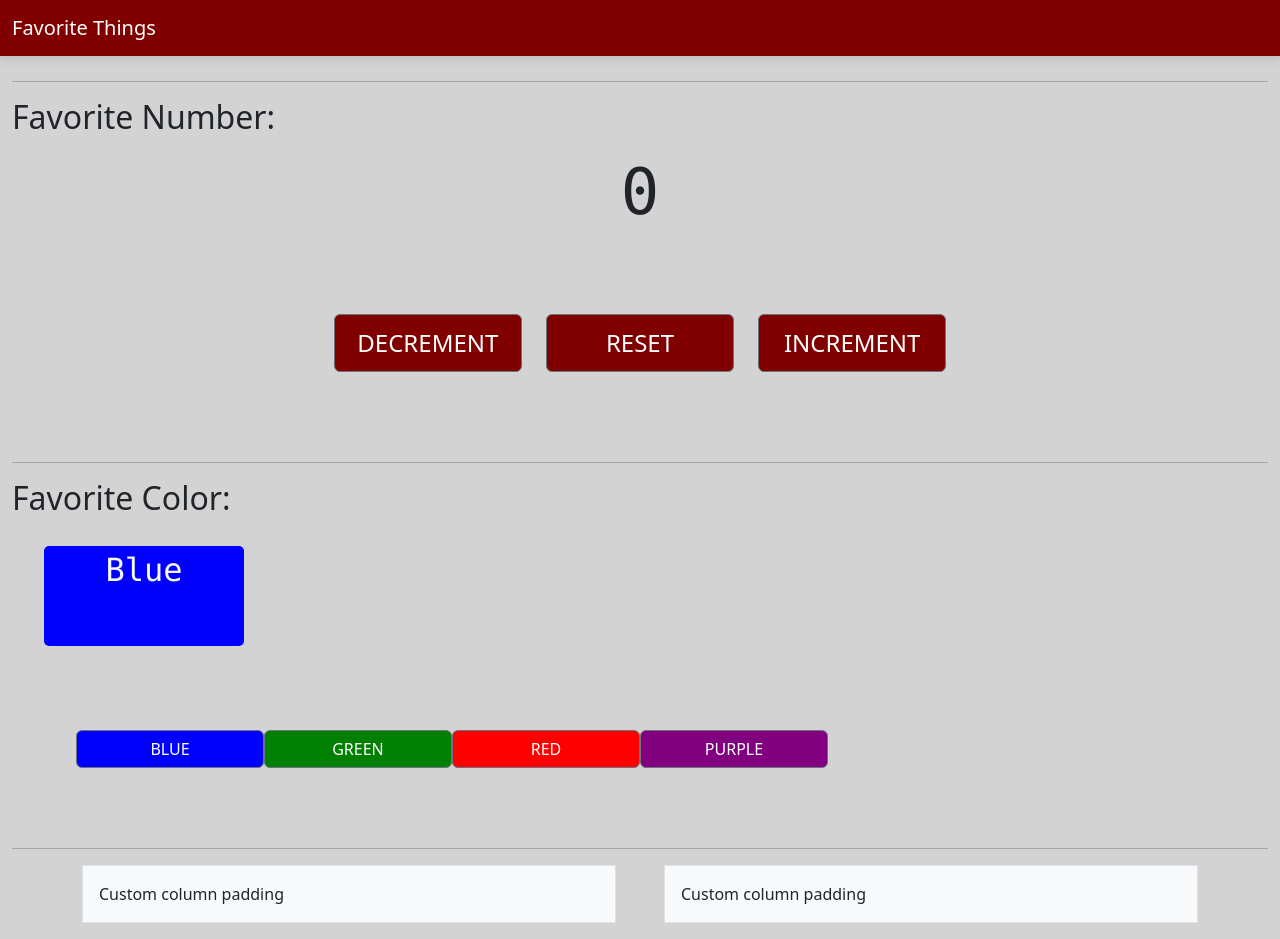
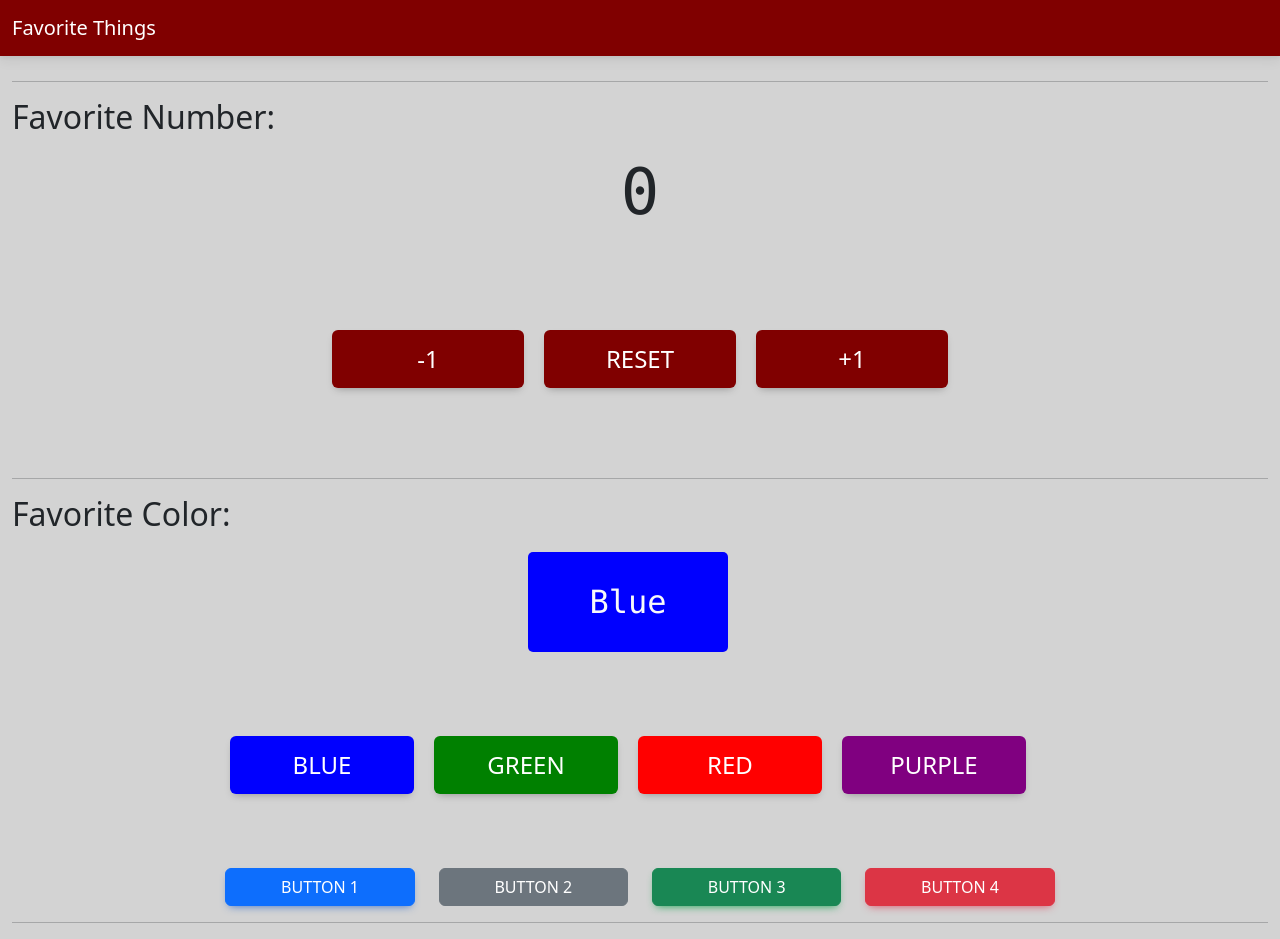
Before and after one commit to rhit-laritzdm/CS-280-Web-Development, a plain HTML site: page Homeworks/HW1/public/index.html in a window 1280 px wide. Drawn offline with nearby package versions, Linux system fonts and the light colour scheme.

Commit message:
messed up a bunch of stuff and struggled with CSS

```diff
--- a/Homeworks/HW1/public/index.html
+++ b/Homeworks/HW1/public/index.html
@@ -22,39 +22,40 @@
             <hr>
 
             <h2>Favorite Number:</h2>
-            <div id="counterText" class="text-dark">0</div>
-            <div class="button-group container-fluid">
-                <button id="decrementButton" type="button" class="btn btn-secondary col-md-2">Decrement</button>
-                <button id="resetButton" type="button" class="btn btn-secondary col-md-2">Reset</button>
-                <button id="incrementButton" type="button" class="btn btn-secondary col-md-2">Increment</button>
+            <p id="counterText" class="text-dark">0</p>
+            <div class="button-group row justify-content-center">
+                <button id="decrementButton" type="button" class="btn col-4 col-md-2">-1</button>
+                <button id="resetButton" type="button" class="btn col-4 col-md-2">Reset</button>
+                <button id="incrementButton" type="button" class="btn col-4 col-md-2">+1</button>
             </div>
 
             <hr>
 
             <h2>Favorite Color:</h2>
-            <div id="favoriteColorContainer" class="container-fluid">
-                <div id = "favoriteColorBox" class=" text-light">Blue</div>
-                <div class="button-group container-fluid overflow-hidden">
-                    <div class="row">
-                        <button id="blueButton" type="button" class="btn btn-secondary col-md-2">Blue</button>
-                        <button id="greenButton" type="button" class="btn btn-secondary col-md-2">Green</button>
-                        <button id="redButton" type="button" class="btn btn-secondary col-md-2">Red</button>
-                        <button id="purpleButton" type="button" class="btn btn-secondary col-md-2">Purple</button>
-                    </div>
+            <div id="favoriteColorContainer" class="container-fluid row justify-content-center">
+                <p id = "favoriteColorBox" class="text-light">Blue</p>
+                <div class="button-group row justify-content-center">
+                    <button id="blueButton" type="button" class="btn col-3 col-md-2">Blue</button>
+                    <button id="greenButton" type="button" class="btn col-3 col-md-2">Green</button>
+                    <button id="redButton" type="button" class="btn col-3 col-md-2">Red</button>
+                    <button id="purpleButton" type="button" class="btn col-3 col-md-2">Purple</button>
                 </div>
             </div>
-
+            <div class="row justify-content-center">
+                <div class="col-md-2 col-3">
+                    <button class="btn btn-primary btn-block">Button 1</button>
+                </div>
+                <div class="col-md-2 col-3">
+                    <button class="btn btn-secondary btn-block">Button 2</button>
+                </div>
+                <div class="col-md-2 col-3">
+                    <button class="btn btn-success btn-block">Button 3</button>
+                </div>
+                <div class="col-md-2 col-3">
+                    <button class="btn btn-danger btn-block">Button 4</button>
+                </div>
+            </div>
             <hr>
-            <div class="container overflow-hidden">
-                <div class="row gx-5">
-                  <div class="col">
-                   <div class="p-3 border bg-light">Custom column padding</div>
-                  </div>
-                  <div class="col">
-                    <div class="p-3 border bg-light">Custom column padding</div>
-                  </div>
-                </div>
-              </div>
         </div>
 
 
--- a/Homeworks/HW1/public/styles/main.css
+++ b/Homeworks/HW1/public/styles/main.css
@@ -12,16 +12,17 @@ body {
 }
 
 #favoriteColorContainer {
-    align-content: center;
+/* Idk what should go here */
 }
+
 #favoriteColorBox {
     background-color: blue;
+    width: 200px;
+    margin: 10px;
+    line-height: 100px;
+    text-align: center;
     font-family: consolas, arial, sans-serif;
     font-size: 2em;
-    text-align: center;
-    width: 200px;
-    height: 100px;
-    margin: 20px;
     border-width: 2px;
     border-radius: 5px;
 }
@@ -37,6 +38,7 @@ body {
     padding: 10px;
     background-color: maroon;
     text-align: center;
+    color: white;
 }
 
 #counterText {
```
